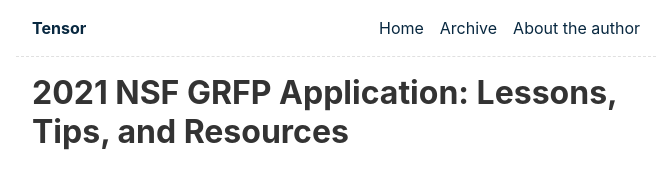
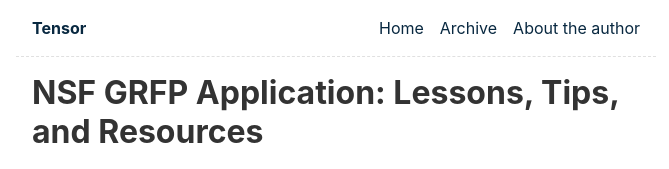
Before and after one commit to rishigurnani/blog, an Eleventy site: page content/blog/nsf-grfp.md in a window 1280 px wide. Shown: the top 169 px of the page, without its empty margins (304-973 px from the left). Built offline with nearby package versions, Linux system fonts and the light colour scheme; Eleventy itself is replaced by a stand-in of ours; files that its build step writes are made by us from their sources; what @zachleat/heading-anchors, zod-validation-error would draw is missing.

Commit message:
Changed post title.

```diff
--- a/content/blog/nsf-grfp.md
+++ b/content/blog/nsf-grfp.md
@@ -1,5 +1,5 @@
 ---
-title: "2021 NSF GRFP Application: Lessons, Tips, and Resources"
+title: "NSF GRFP Application: Lessons, Tips, and Resources"
 date: 2021-09-04
 author: "Rishi Gurnani"
 tags:
```
